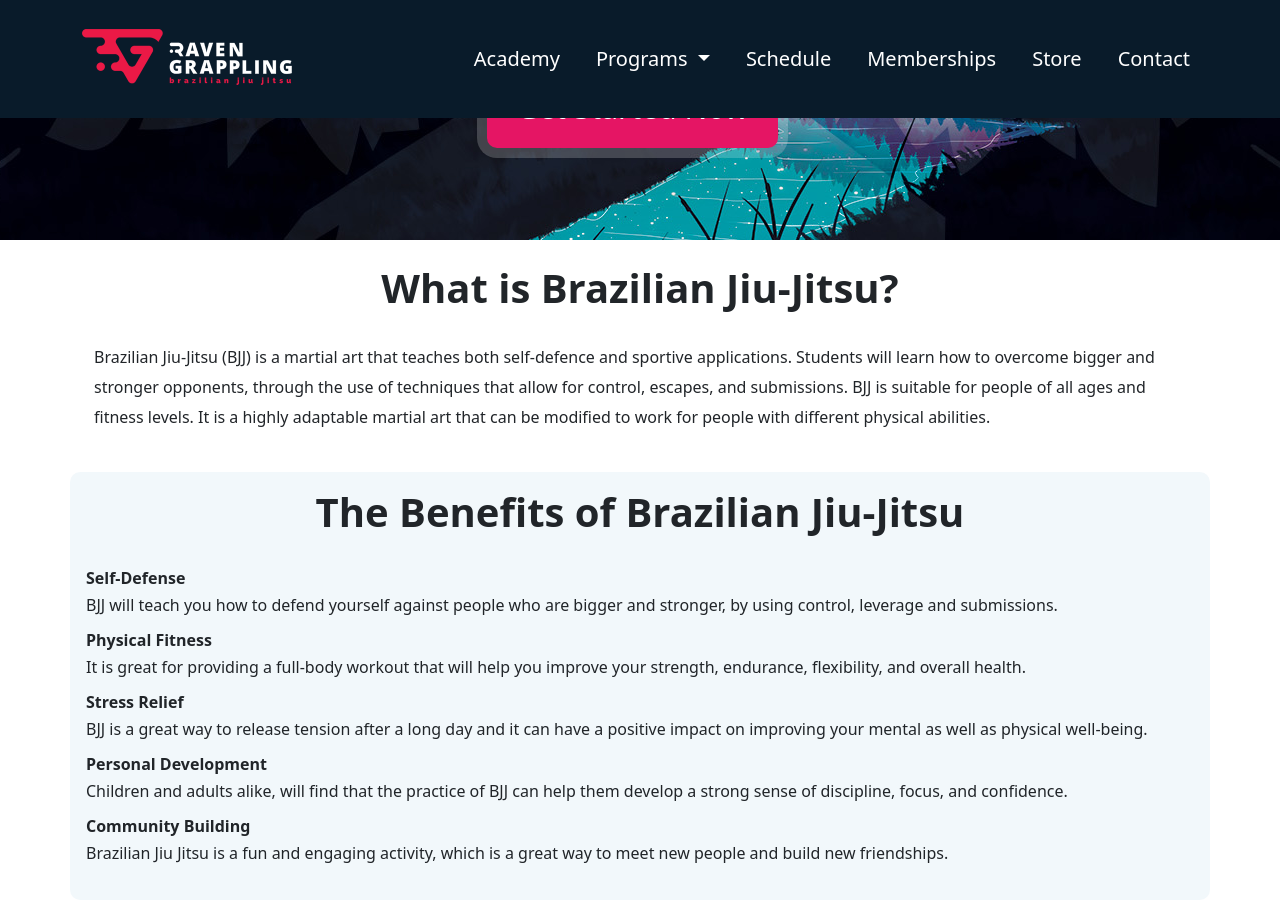
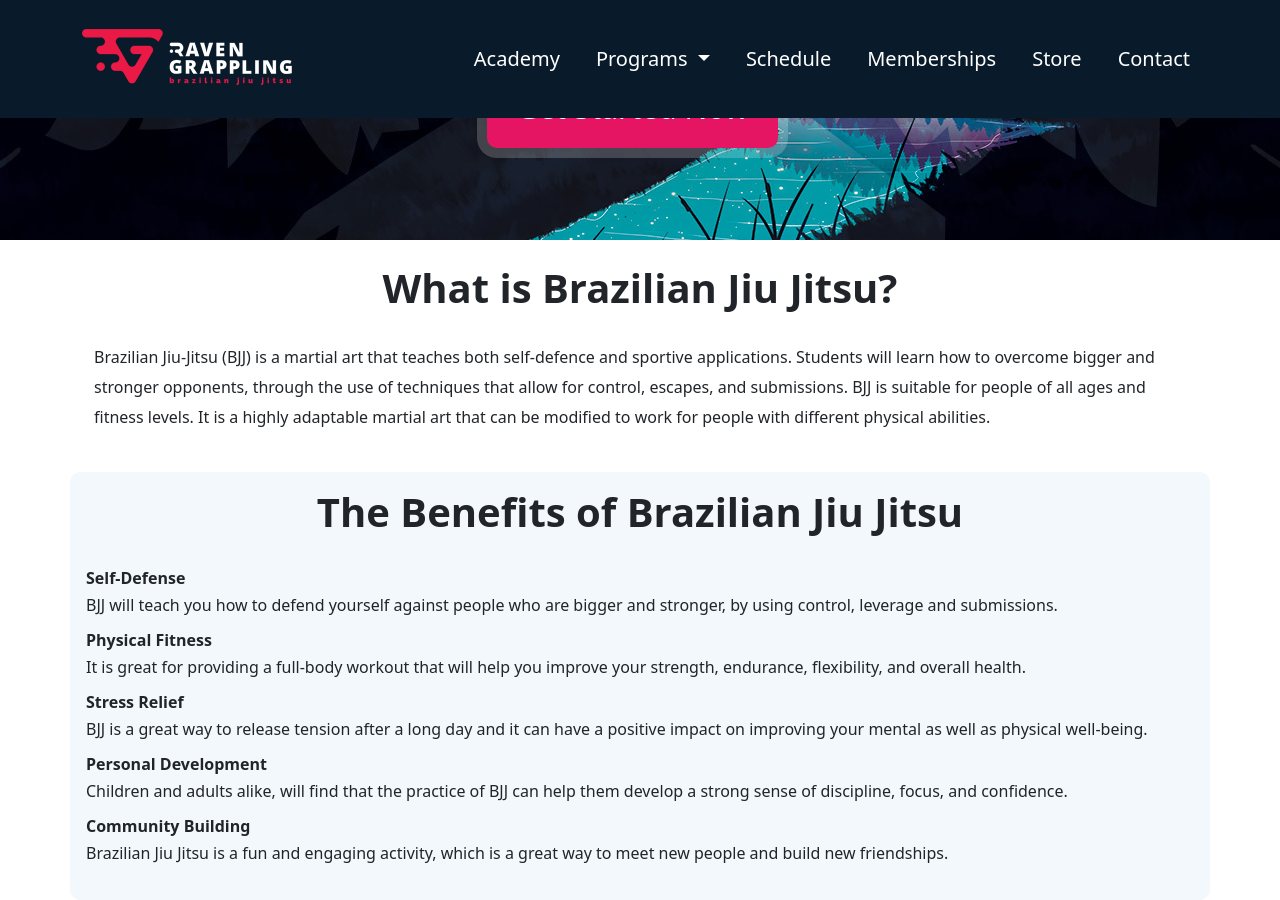
Before and after one commit to RavenGrappling/RavenGrappling.github.io, a Jekyll site: the page built from index.md, in a window 1280 px wide and 900 px high, scrolled down 518 px. Built offline with Jekyll 4.4.1, drawn with Linux system fonts in a browser that asks for light colours.

Commit message:
Update index.md

```diff
--- a/index.md
+++ b/index.md
@@ -15,14 +15,14 @@
 </div>
 
 <div class="container py-5 px-4 p-lg-4">
-  <h1 class="text-center fw-bold">What is Brazilian Jiu-Jitsu?</h1>
+  <h1 class="text-center fw-bold">What is Brazilian Jiu Jitsu?</h1>
   <p>
     Brazilian Jiu-Jitsu (BJJ) is a martial art that teaches both self-defence and sportive applications. Students will learn how to overcome bigger and stronger opponents, through the use of techniques that allow for control, escapes, and submissions. BJJ is suitable for people of all ages and fitness levels. It is a highly adaptable martial art that can be modified to work for people with different physical abilities.
   </p>
 </div>
 
 <div class="container py-3 px-4 p-lg-3 rg-container-bg">
-  <h1 class="text-center fw-bold">The  Benefits of Brazilian Jiu-Jitsu</h1>
+  <h1 class="text-center fw-bold">The  Benefits of Brazilian Jiu Jitsu</h1>
 
   <dl>
     <dt>
```
